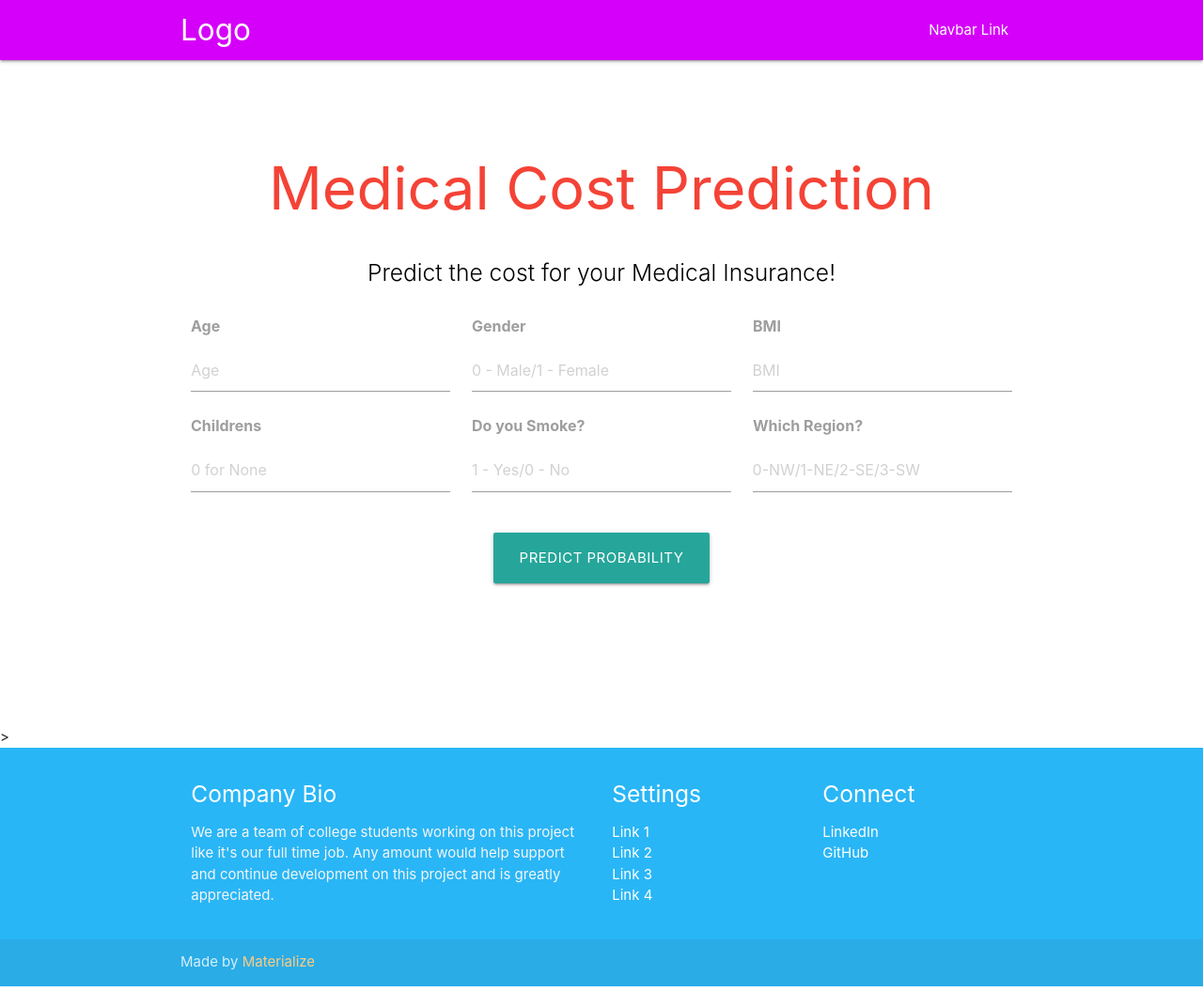
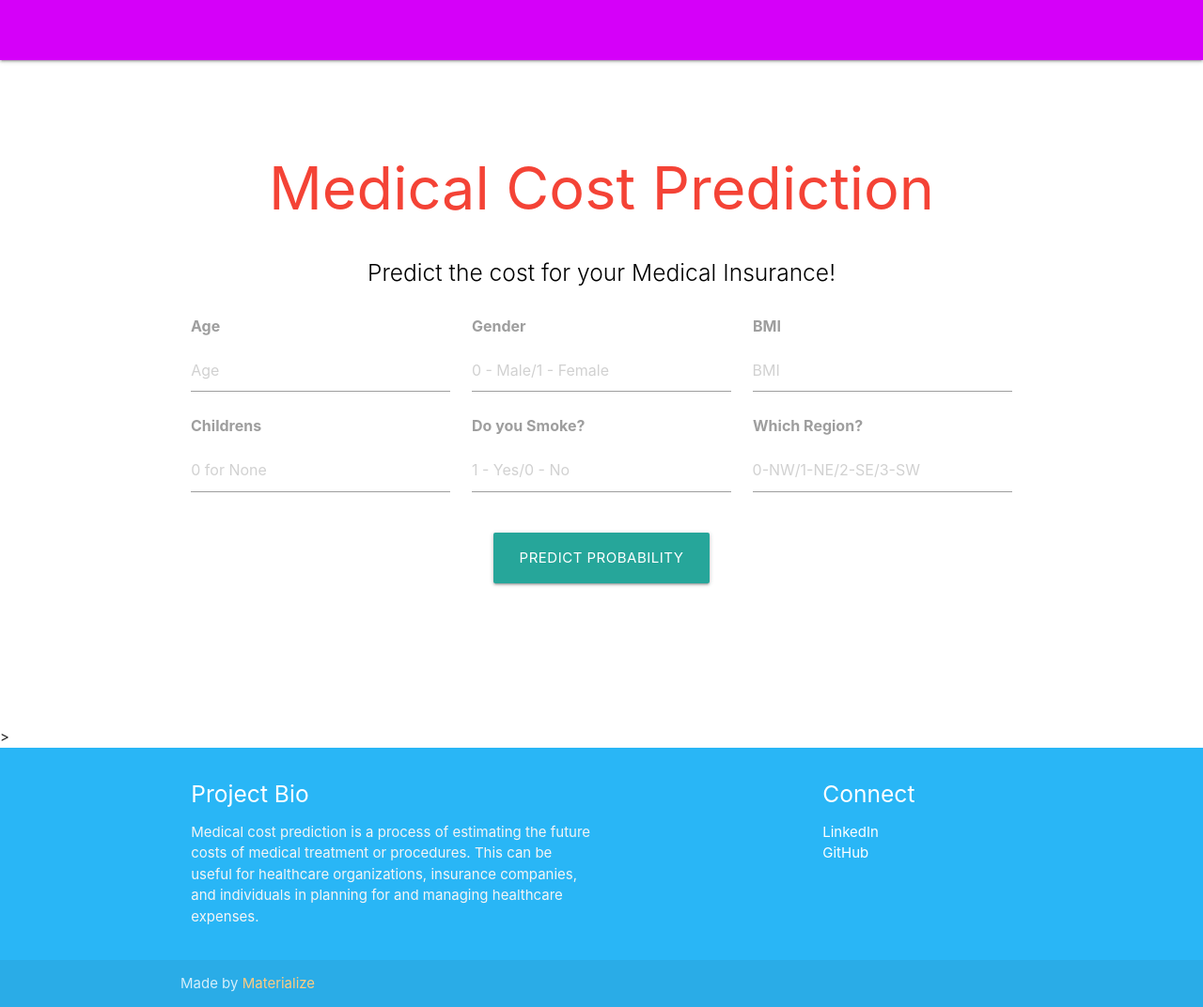
Before and after one commit to jiviteshoo7/medical-cost-prediction, a Flask app: page / in a window 1280 px wide. Shown: the whole page at 94% size. Before the commit the page ends 1050 px from the top, so only its background shows below. Run offline with Flask 2, Linux system fonts and the light colour scheme; parts of the project's set-up code (start-up, migrations or seed data) failed here and were passed over; some libraries are stand-ins or nearby versions.

Commit message:
html update

```diff
--- a/templates/home.html
+++ b/templates/home.html
@@ -12,13 +12,13 @@
 
 <body>
   <nav class="purple darken-4 accent-3" role="navigation">
-    <div class="nav-wrapper container"><a id="logo-container" href="#" class="brand-logo">Logo</a>
+    <div class="nav-wrapper container"><a id="logo-container" href="#" class="brand-logo"></a>
       <ul class="right hide-on-med-and-down">
-        <li><a href="#">Navbar Link</a></li>
+        <li><a href="#"></a></li>
       </ul>
 
       <ul id="nav-mobile" class="sidenav">
-        <li><a href="#">Navbar Link</a></li>
+        <li><a href="#"></a></li>
       </ul>
       <a href="#" data-target="nav-mobile" class="sidenav-trigger"><i class="material-icons">menu</i></a>
     </div>
@@ -99,24 +99,18 @@
     <div class="container">
       <div class="row">
         <div class="col l6 s12">
-          <h5 class="white-text">Company Bio</h5>
-          <p class="grey-text text-lighten-4">We are a team of college students working on this project like it's our full time job. Any amount would help support and continue development on this project and is greatly appreciated.</p>
+          <h5 class="white-text">Project Bio</h5>
+          <p class="grey-text text-lighten-4">Medical cost prediction is a process of estimating the future costs of medical treatment or procedures. This can be useful for healthcare organizations, insurance companies, and individuals in planning for and managing healthcare expenses.</p>
         </div>
 
         <div class="col l3 s12">
-          <h5 class="white-text">Settings</h5>
-          <ul>
-            <li><a class="white-text" href="#!">Link 1</a></li>
-            <li><a class="white-text" href="#!">Link 2</a></li>
-            <li><a class="white-text" href="#!">Link 3</a></li>
-            <li><a class="white-text" href="#!">Link 4</a></li>
-          </ul>
+          <h5 class="white-text"></h5>
         </div>
         <div class="col l3 s12">
           <h5 class="white-text">Connect</h5>
           <ul>
-            <li><a class="white-text" href="#!">LinkedIn</a></li>
-            <li><a class="white-text" href="#!">GitHub</a></li>
+            <li><a class="white-text" href="https://www.linkedin.com/in/jivitesh-varshney-848641154/">LinkedIn</a></li>
+            <li><a class="white-text" href="https://github.com/jiviteshoo7">GitHub</a></li>
           </ul>
         </div>
       </div>
```
